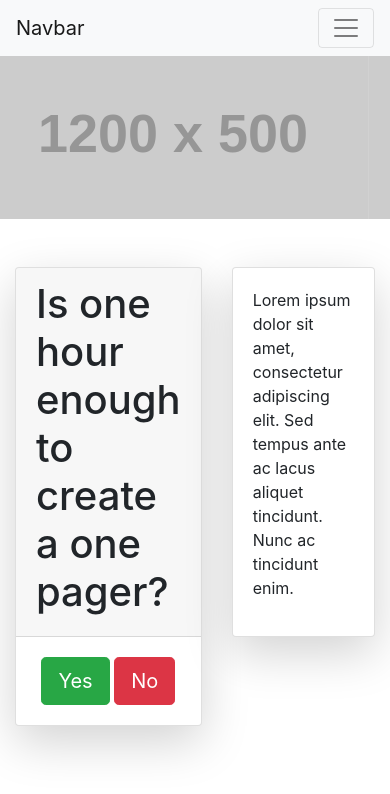
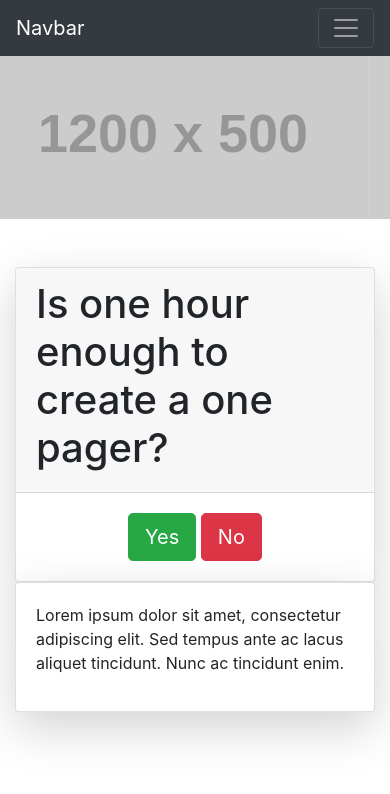
Before and after one commit to TomaszRusin/onepageyn, a website: page index.html in a window 390 px wide. Drawn offline with nearby package versions, Linux system fonts and the light colour scheme; placeholder pictures from the web are drawn by us.

Commit message:
Some slight design changes

```diff
--- a/index.html
+++ b/index.html
@@ -14,7 +14,7 @@
 </head>
 
 <body>
-    <nav class="navbar navbar-expand-lg navbar-light bg-light">
+    <nav class="navbar navbar-expand-lg navbar-dark bg-dark">
         <a class="navbar-brand" href="#">Navbar</a>
         <button class="navbar-toggler" type="button" data-toggle="collapse" data-target="#navbarSupportedContent"
             aria-controls="navbarSupportedContent" aria-expanded="false" aria-label="Toggle navigation">
@@ -47,7 +47,7 @@
             </ul>
             <form class="form-inline my-2 my-lg-0">
                 <input class="form-control mr-sm-2" type="search" placeholder="Search" aria-label="Search">
-                <button class="btn btn-outline-success my-2 my-sm-0" type="submit">Search</button>
+                <button class="btn btn-outline-light my-2 my-sm-0" type="submit">Search</button>
             </form>
         </div>
     </nav>
@@ -67,9 +67,9 @@
         </div>
     </div>
 
-    <div class="container-fluid mt-5">
+    <div class="container-fluid my-5">
         <div class="row">
-            <div class="col col-md-8">
+            <div class="col-12 col-lg-8">
                 <div class="card shadow-lg">
                     <div class="card-header">
                         <h1>Is one hour enough to create a one pager?</h1>
@@ -80,7 +80,7 @@
                     </div>
                 </div>
             </div>
-            <div class="col col-md-4">
+            <div class="col-12 col-lg-4">
                 <div class="card shadow-lg">
                     <div class="card-body">
                         <p>Lorem ipsum dolor sit amet, consectetur adipiscing elit. Sed tempus ante ac lacus aliquet
```
